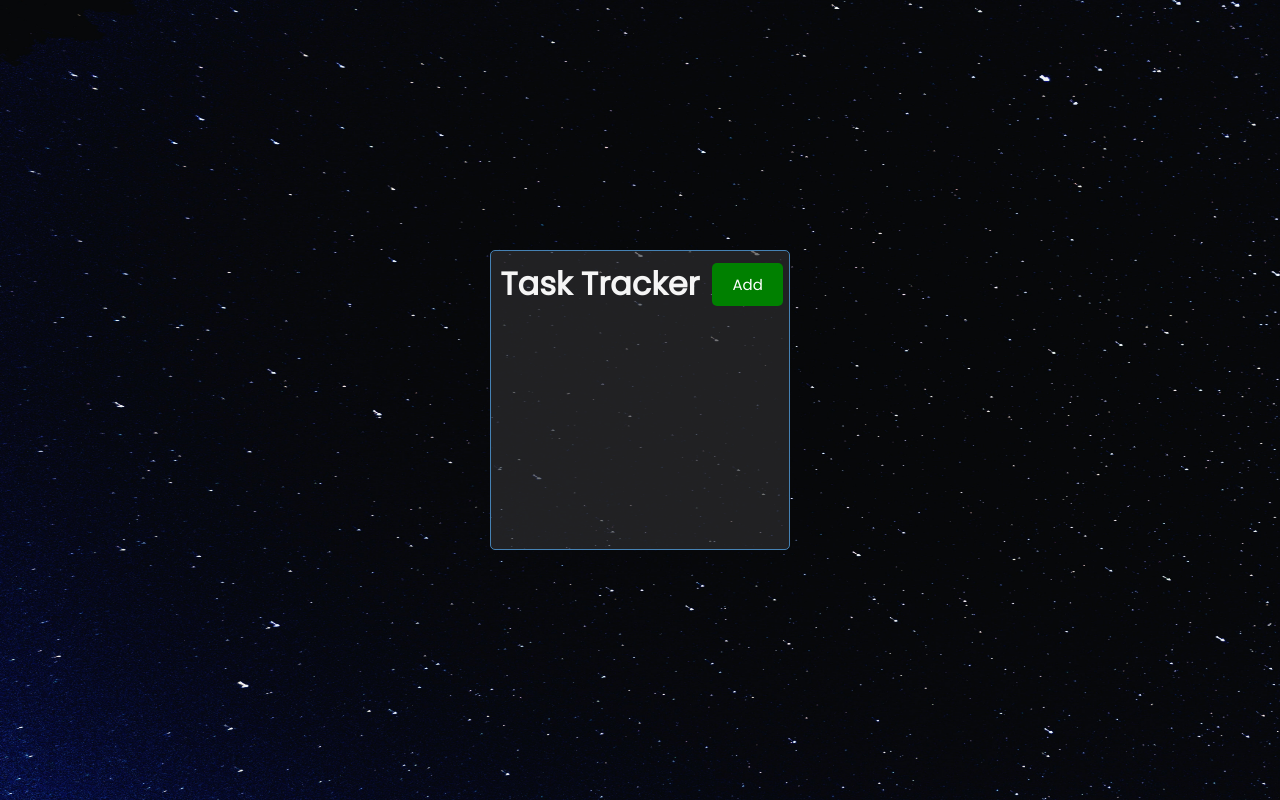
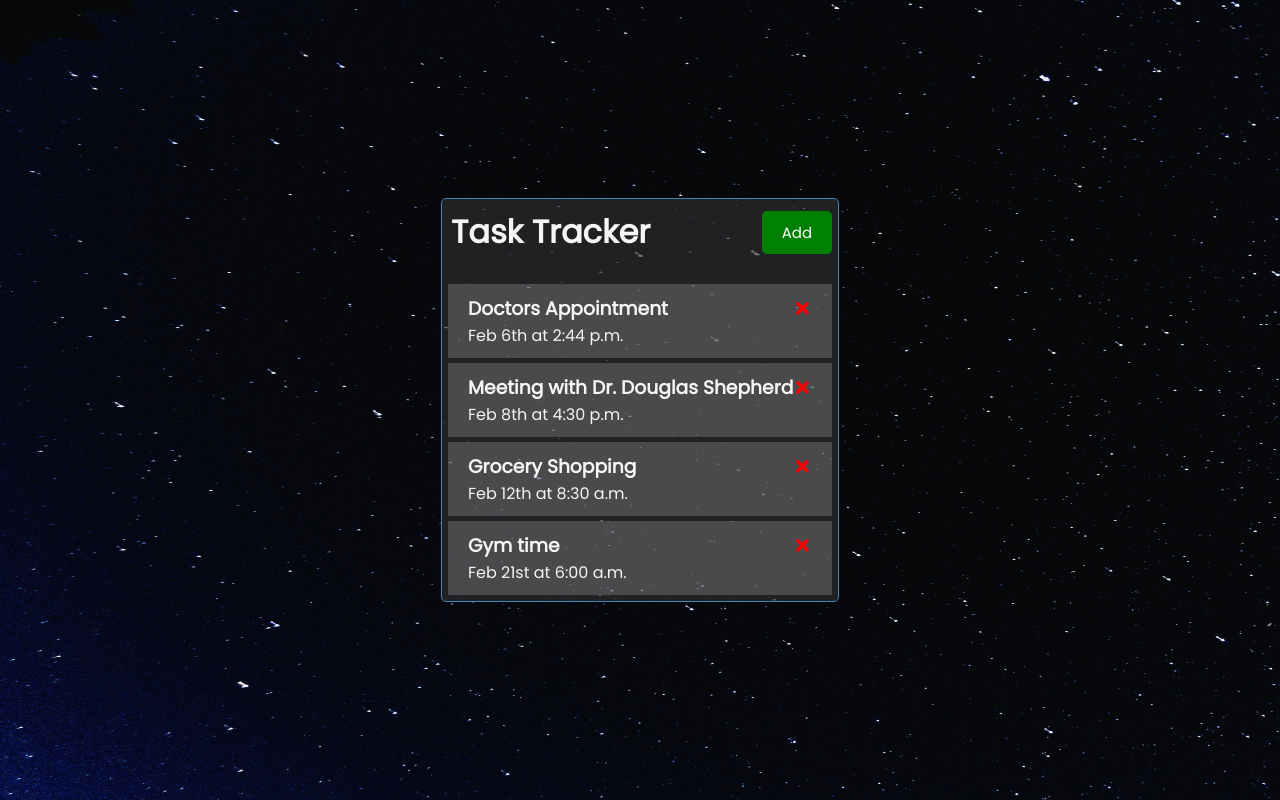
Before and after one commit to BehnamAxo/test-app, a React (Create React App) app: page / in a window 1280 px wide. Built offline with nearby package versions, Linux system fonts and the light colour scheme.

Commit message:
Add task to the list

```diff
--- a/package.json
+++ b/package.json
@@ -8,6 +8,7 @@
     "@testing-library/user-event": "^13.5.0",
     "react": "^18.2.0",
     "react-dom": "^18.2.0",
+    "react-icons": "^4.4.0",
     "react-scripts": "5.0.1",
     "web-vitals": "^2.1.4"
   },
--- a/src/App.js
+++ b/src/App.js
@@ -1,10 +1,42 @@
+import { useState } from "react";
 import Header from "./components/Header";
+import Tasks from "./components/Tasks";
 
-const App = () => (
-  <div className="container">
-    <Header />
-  </div>
-);
+const App = () => {
+  const [tasks, setTasks] = useState([
+      {
+          id: 1,
+          text: 'Doctors Appointment',
+          day: 'Feb 6th at 2:44 p.m.',
+          reminder: true
+      },
+      {
+          id: 2,
+          text: 'Meeting  with Dr. Douglas Shepherd',
+          day: 'Feb 8th at 4:30 p.m.',
+          reminder: false
+      },
+      {
+          id: 3,
+          text: 'Grocery Shopping',
+          day: 'Feb 12th at 8:30 a.m.',
+          reminder: false
+      },
+      {
+          id: 4,
+          text: 'Gym time',
+          day: 'Feb 21st at 6:00 a.m.',
+          reminder: true
+      }
+  ]);
+
+  return (
+    <div className="container">
+      <Header />
+      <Tasks tasks={tasks}/>
+    </div>
+  );
+}
 
 export default App;
 
--- /dev/null
+++ b/src/components/Task.js
@@ -0,0 +1,14 @@
+import { FaTimes } from 'react-icons/fa';
+
+const Task = ({ task }) => (
+    <div className='task'>
+        <h3>
+            {task.text}
+            <FaTimes style={{ color: 'red', cursor: 'pointer' }} />
+        </h3>
+        <p>{task.day}</p>
+    </div>
+)
+
+
+export default Task;
--- /dev/null
+++ b/src/components/Tasks.js
@@ -0,0 +1,9 @@
+import Task from "./Task";
+
+const Tasks = ({ tasks }) =>
+    <>
+        { tasks.map((task) => ( <Task key={task.id} task={task} /> ))}
+    </>
+
+
+export default Tasks;
```
Also changed, not shown: 1 other file (tests, documents, lock files or other folders).
